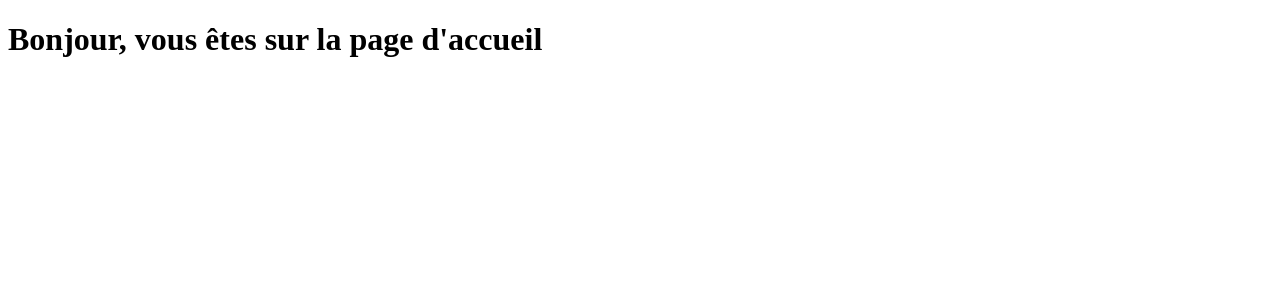
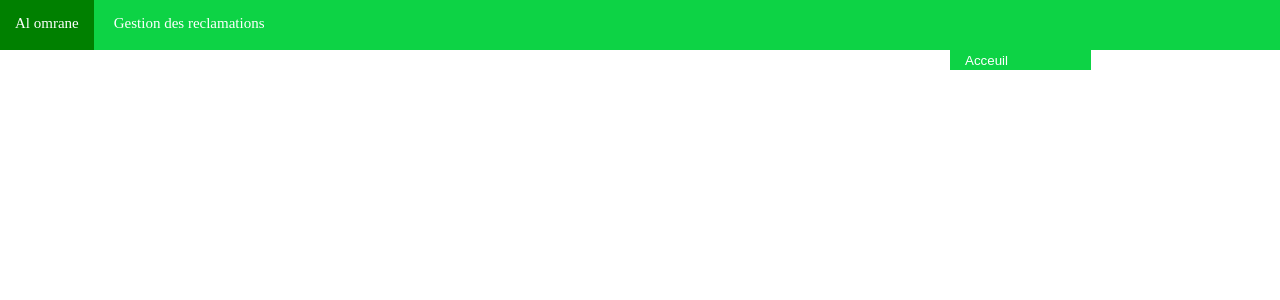
Before and after one commit to Saadf01/Reclamation, a Vue app: page / in a window 1280 px wide. Shown: the top 300 px of the page. Built offline with nearby package versions, Linux system fonts and the light colour scheme.

Commit message:
header du page d'acceuil

```diff
--- a/package.json
+++ b/package.json
@@ -8,6 +8,11 @@
     "lint": "vue-cli-service lint"
   },
   "dependencies": {
+    "@fortawesome/fontawesome-svg-core": "^6.5.2",
+    "@fortawesome/free-brands-svg-icons": "^6.5.2",
+    "@fortawesome/free-regular-svg-icons": "^6.5.2",
+    "@fortawesome/free-solid-svg-icons": "^6.5.2",
+    "@fortawesome/vue-fontawesome": "^3.0.8",
     "core-js": "^3.8.3",
     "vue": "^3.2.13",
     "vue-router": "^4.4.0"
--- a/src/main.js
+++ b/src/main.js
@@ -1,9 +1,20 @@
 import { createApp } from 'vue'
 import App from './App.vue'
 import router from './router'
+/* import the fontawesome core */
+import { library } from '@fortawesome/fontawesome-svg-core'
+
+/* import font awesome icon component */
+import { FontAwesomeIcon } from '@fortawesome/vue-fontawesome'
+
+/* import specific icons */
+import {fas} from '@fortawesome/free-solid-svg-icons'
+
+/* add icons to the library */
+library.add(fas)
 
 const app = createApp(App)
 
 app.use(router)
 
-app.mount('#app')
+app.component('font-awesome-icon', FontAwesomeIcon).mount('#app');
--- a/src/pages/Accueil_Page.vue
+++ b/src/pages/Accueil_Page.vue
@@ -1,5 +1,24 @@
 <template>
-    <h1>Bonjour, vous êtes sur la page d'accueil</h1>
+  <div class="header">
+    <div class="lateral">
+      <span class="omrane">Al omrane</span>
+    </div>
+    <div class="rec">
+     <span class="reclamation">Gestion des reclamations</span>
+    </div>
+    <div class="menu">
+      <div class="select">
+     <select name="menu" id="menuser">
+      <option value="user">Acceuil </option>
+      <option value="dog">profil</option>
+      <option value="cat">parametres</option>
+      <option value="parrot">Tableau de bord</option>
+      <option value="hamster">deconnexion</option>
+  </select>
+    <font-awesome-icon :icon="['fas', 'caret-down']" class="icon"/>
+</div>
+</div>
+  </div>
 </template>
 
 <script>
@@ -7,3 +26,43 @@ export default {
   name: 'AccueilPage'
 }
 </script>
+<style>
+body{
+  margin:0px;
+  font-size: 15px;
+}
+.lateral,.rec,.menu{
+  display:inline-block;
+}
+.lateral{
+  padding:15px;
+  background-color: green;
+  height: 20px;
+}
+.rec{
+  margin-left : 20px;
+}
+.menu{
+  margin-left:950px;
+}
+#menuser{
+  border:none;
+  appearance: none;
+  padding:0 30px 0 15px;
+  width:100%  ;
+  color:white;
+  background-color:#0dd345;
+  height: 20px;
+}
+.header{
+background-color:#0dd345;
+height:50px;
+color:white;
+}
+
+.menu .icon{
+  position: absolute;
+  right: 60px;
+  pointer-events: none;
+}
+</style>
```
Also changed, not shown: 1 other file (tests, documents, lock files or other folders).
